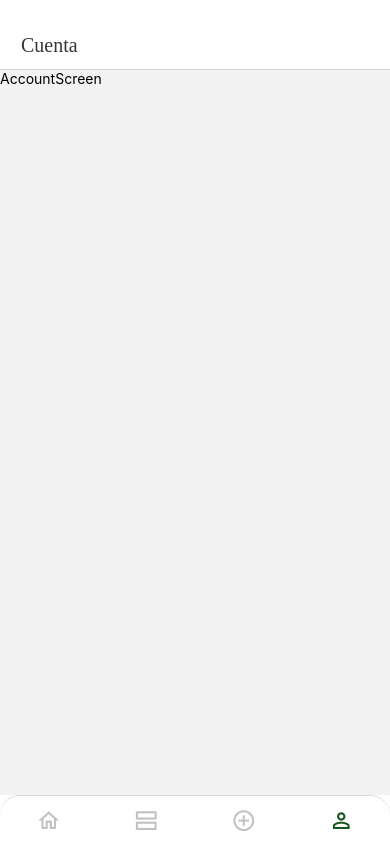
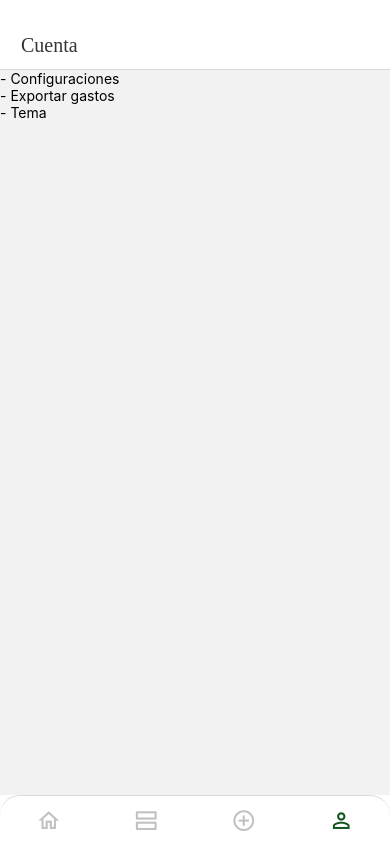
Before and after one commit to Rosten98/simple-control-gastos, a React Native app: screen /Cuenta in a window 390 px wide. Built offline with nearby package versions, Linux system fonts and the light colour scheme; what react-native-sqlite-storage would draw is missing.

Commit message:
Agregar lista de cosas en account

```diff
--- a/src/screens/AccountScreen.js
+++ b/src/screens/AccountScreen.js
@@ -4,7 +4,15 @@ import React from 'react'
 const AccountScreen = () => {
   return (
     <View>
-      <Text>AccountScreen</Text>
+      <Text>
+        - Configuraciones
+      </Text>
+      <Text>
+        - Exportar gastos
+      </Text>
+      <Text>
+        - Tema
+      </Text>
     </View>
   )
 }
```
